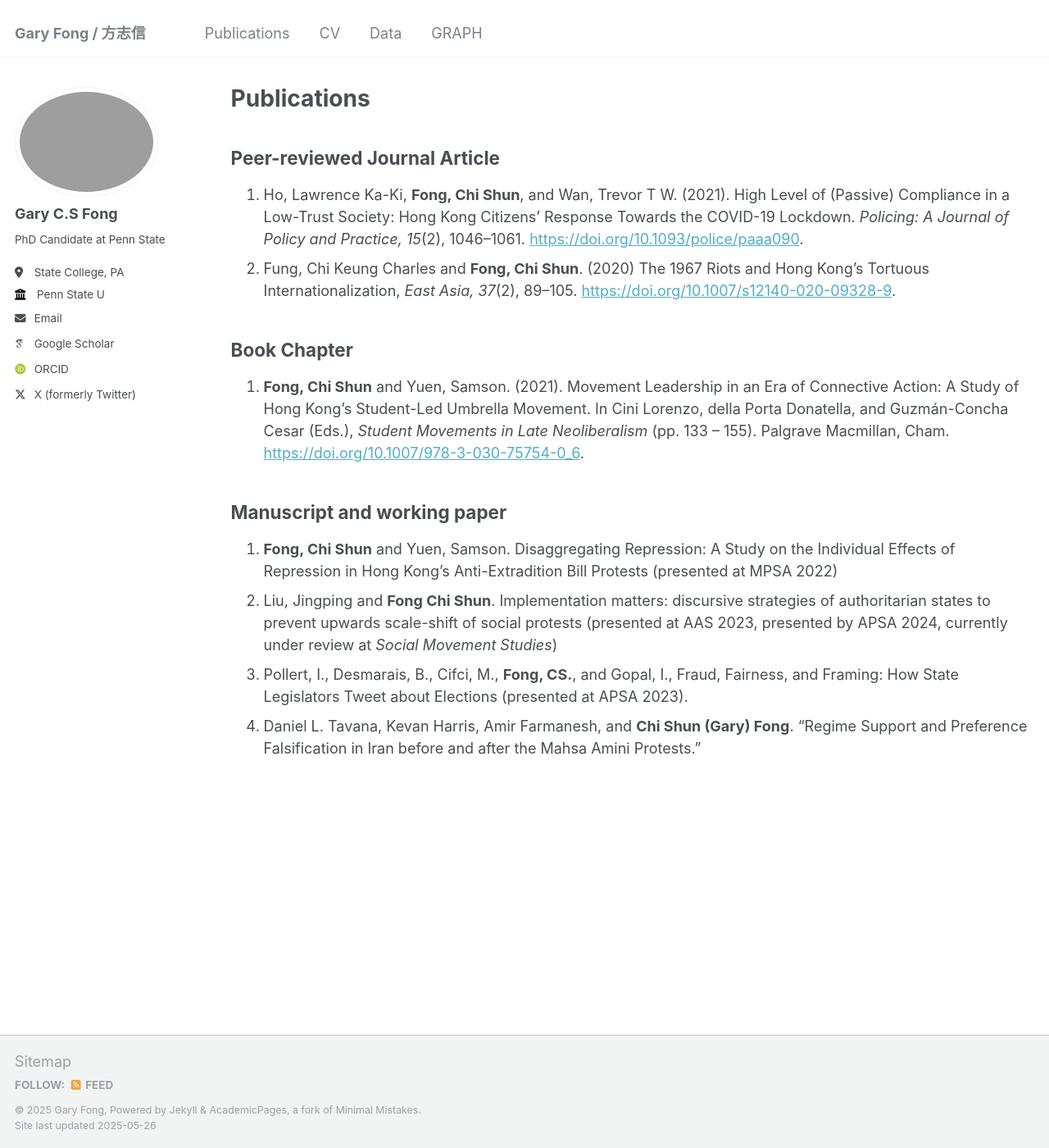
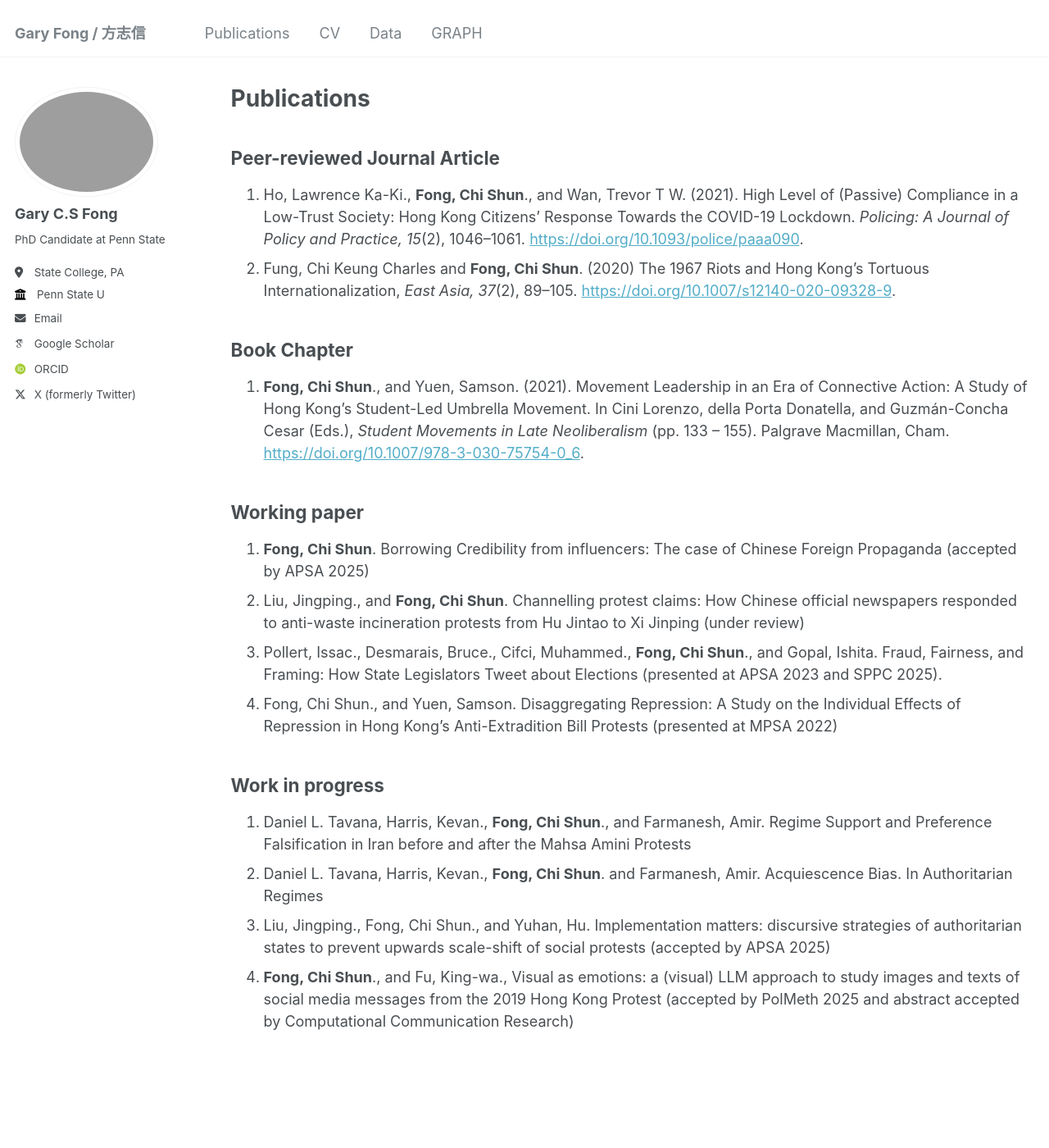
Before and after one commit to sap98fcs/sap98fcs.github.io, a Jekyll site: the page built from _pages/publications.md, in a window 1280 px wide and 1400 px high. Shown: the whole window at 82% size. Built offline with Jekyll 4.4.1, drawn with Linux system fonts in a browser that asks for light colours; some web fonts are replaced.

Commit message:
Update publications.md

```diff
--- a/_pages/publications.md
+++ b/_pages/publications.md
@@ -8,16 +8,23 @@ redirect_from:
 
 Peer-reviewed Journal Article
 --------
-1.	Ho, Lawrence Ka-Ki, **Fong, Chi Shun**, and Wan, Trevor T W. (2021). High Level of (Passive) Compliance in a Low-Trust Society: Hong Kong Citizens’ Response Towards the COVID-19 Lockdown. <em>Policing: A Journal of Policy and Practice, 15</em>(2), 1046–1061. [https://doi.org/10.1093/police/paaa090](https://doi.org/10.1093/police/paaa090).
+1.	Ho, Lawrence Ka-Ki., **Fong, Chi Shun**., and Wan, Trevor T W. (2021). High Level of (Passive) Compliance in a Low-Trust Society: Hong Kong Citizens’ Response Towards the COVID-19 Lockdown. <em>Policing: A Journal of Policy and Practice, 15</em>(2), 1046–1061. [https://doi.org/10.1093/police/paaa090](https://doi.org/10.1093/police/paaa090).
 2.	Fung, Chi Keung Charles and **Fong, Chi Shun**. (2020) The 1967 Riots and Hong Kong’s Tortuous Internationalization, <em>East Asia, 37</em>(2), 89–105. [https://doi.org/10.1007/s12140-020-09328-9](https://doi.org/10.1007/s12140-020-09328-9).
 
 Book Chapter
 --------
-1.	**Fong, Chi Shun** and Yuen, Samson. (2021). Movement Leadership in an Era of Connective Action: A Study of Hong Kong’s Student-Led Umbrella Movement. In Cini Lorenzo, della Porta Donatella, and Guzmán-Concha Cesar (Eds.), <em>Student Movements in Late Neoliberalism </em>(pp. 133 – 155). Palgrave Macmillan, Cham. [https://doi.org/10.1007/978-3-030-75754-0_6](https://doi.org/10.1007/978-3-030-75754-0_6).
+1.	**Fong, Chi Shun**., and Yuen, Samson. (2021). Movement Leadership in an Era of Connective Action: A Study of Hong Kong’s Student-Led Umbrella Movement. In Cini Lorenzo, della Porta Donatella, and Guzmán-Concha Cesar (Eds.), <em>Student Movements in Late Neoliberalism </em>(pp. 133 – 155). Palgrave Macmillan, Cham. [https://doi.org/10.1007/978-3-030-75754-0_6](https://doi.org/10.1007/978-3-030-75754-0_6).
 
-Manuscript and working paper
+Working paper
 --------
-1.	**Fong, Chi Shun** and Yuen, Samson. Disaggregating Repression: A Study on the Individual Effects of Repression in Hong Kong’s Anti-Extradition Bill Protests (presented at MPSA 2022)
-2.	Liu, Jingping and **Fong Chi Shun**. Implementation matters: discursive strategies of authoritarian states to prevent upwards scale-shift of social protests (presented at AAS 2023, presented by APSA 2024, currently under review at <em>Social Movement Studies</em>)
-3.	Pollert, I., Desmarais, B., Cifci, M., **Fong, CS.**, and Gopal, I., Fraud, Fairness, and Framing: How State Legislators Tweet about Elections (presented at APSA 2023).
-4.	Daniel L. Tavana, Kevan Harris, Amir Farmanesh, and **Chi Shun (Gary) Fong**. “Regime Support and Preference Falsification in Iran before and after the Mahsa Amini Protests.”
+1.	**Fong, Chi Shun**. Borrowing Credibility from influencers: The case of Chinese Foreign Propaganda (accepted by APSA 2025)
+2.	Liu, Jingping., and **Fong, Chi Shun**. Channelling protest claims: How Chinese official newspapers responded to anti-waste incineration protests from Hu Jintao to Xi Jinping (under review)
+3.	Pollert, Issac., Desmarais, Bruce., Cifci, Muhammed., **Fong, Chi Shun**., and Gopal, Ishita. Fraud, Fairness, and Framing: How State Legislators Tweet about Elections (presented at APSA 2023 and SPPC 2025).
+4.	Fong, Chi Shun., and Yuen, Samson. Disaggregating Repression: A Study on the Individual Effects of Repression in Hong Kong’s Anti-Extradition Bill Protests (presented at MPSA 2022)
+
+Work in progress
+--------
+1.	Daniel L. Tavana, Harris, Kevan., **Fong, Chi Shun**., and Farmanesh, Amir. Regime Support and Preference Falsification in Iran before and after the Mahsa Amini Protests
+2.	Daniel L. Tavana, Harris, Kevan., **Fong, Chi Shun**. and Farmanesh, Amir. Acquiescence Bias. In Authoritarian Regimes
+3.	Liu, Jingping., Fong, Chi Shun., and Yuhan, Hu. Implementation matters: discursive strategies of authoritarian states to prevent upwards scale-shift of social protests (accepted by APSA 2025)
+4.	**Fong, Chi Shun**., and Fu, King-wa., Visual as emotions: a (visual) LLM approach to study images and texts of social media messages from the 2019 Hong Kong Protest (accepted by PolMeth 2025 and abstract accepted by Computational Communication Research)
```
